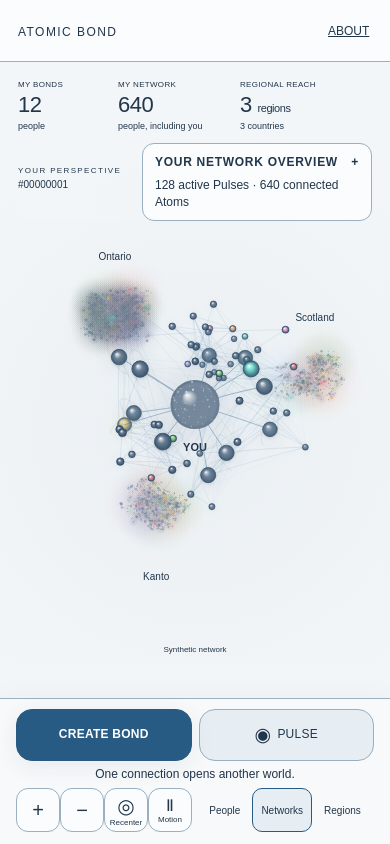
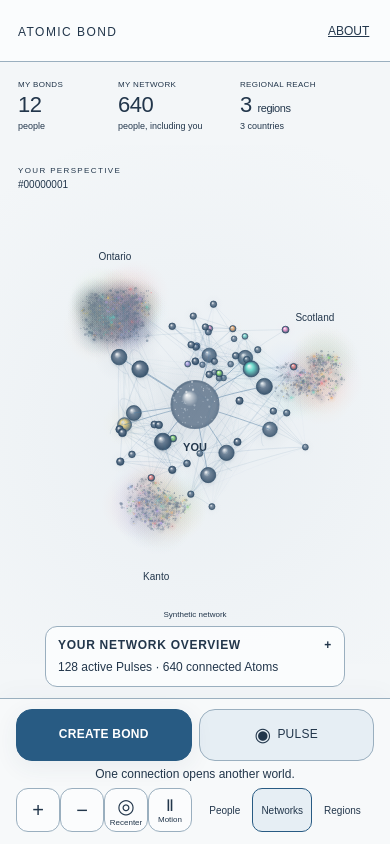
Before and after one commit to ideaordie/Atomic-Bond, a Next.js app: page /explore in a window 390 px wide. Built offline with nearby package versions, Linux system fonts and the light colour scheme.

Commit message:
Atomic Bond - position network overview above primary actions

```diff
--- a/src/components/pulse/emotional-pulse.css
+++ b/src/components/pulse/emotional-pulse.css
@@ -262,9 +262,12 @@
 /* Informational disclosure, separate from the two primary actions. */
 .network-now {
   padding: 0;
-  margin: 12px 0 0;
-  position: relative;
-  width: 260px;
+  margin: 0 auto;
+  position: absolute;
+  bottom: calc(100% + 12px);
+  left: 0;
+  right: 0;
+  width: min(300px, calc(100% - 32px));
   z-index: 5;
   pointer-events: auto;
 }
@@ -357,13 +360,6 @@
   }
 }
 @media (max-width: 600px) {
-  .network-now {
-    grid-column: 2 / -1;
-    justify-self: end;
-    margin-top: 0;
-    width: 230px;
-    max-width: 100%;
-  }
   .network-now .network-emotion-results {
     width: min(330px, calc(100vw - 32px));
   }
--- a/src/living-atom/LivingAtom.tsx
+++ b/src/living-atom/LivingAtom.tsx
@@ -263,15 +263,6 @@ export function LivingAtom({
               ? "Coarse, synthetic geography"
               : "Coarse geography"}
           </p>
-          {emotionalView && (
-            <NetworkEmotionResults
-              summary={emotionalSummary}
-              reach={reach}
-              now={emotional?.now ?? 0}
-              updatedAt={emotional?.updatedAt ?? emotional?.now ?? 0}
-              status={emotional?.status ?? "ready"}
-            />
-          )}
         </div>
       }
       <div className="perspective-label" aria-live="polite">
@@ -329,6 +320,15 @@ export function LivingAtom({
       )}
 
       <div className="spatial-dock">
+        {emotionalView && (
+          <NetworkEmotionResults
+            summary={emotionalSummary}
+            reach={reach}
+            now={emotional?.now ?? 0}
+            updatedAt={emotional?.updatedAt ?? emotional?.now ?? 0}
+            status={emotional?.status ?? "ready"}
+          />
+        )}
         <div
           className="primary-actions"
           role="group"
--- a/src/living-atom/controls.css
+++ b/src/living-atom/controls.css
@@ -237,6 +237,16 @@
   }
 }
 
+/* Leave clearance for the overview disclosure above the action dock. */
+.living-atom:has(.network-now) .atom-context {
+  bottom: 275px;
+}
+@media (max-width: 600px) {
+  .living-atom:has(.network-now) .simulation-label {
+    bottom: 225px;
+  }
+}
+
 /* Keep non-pointer access without an exploration panel. Revealed only on keyboard focus. */
 .canvas-keyboard-selector {
   position: absolute;
```
Also changed, not shown: 2 other files (tests, documents, lock files or other folders).
